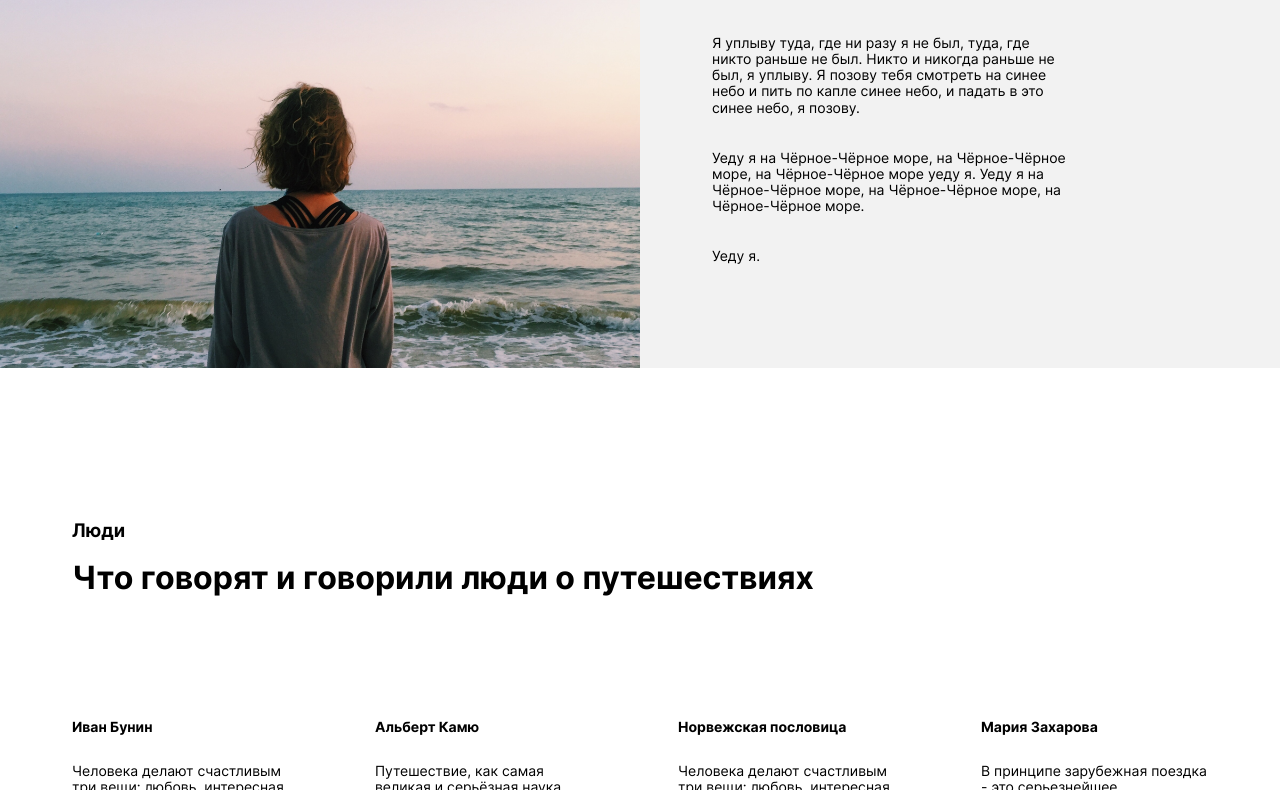
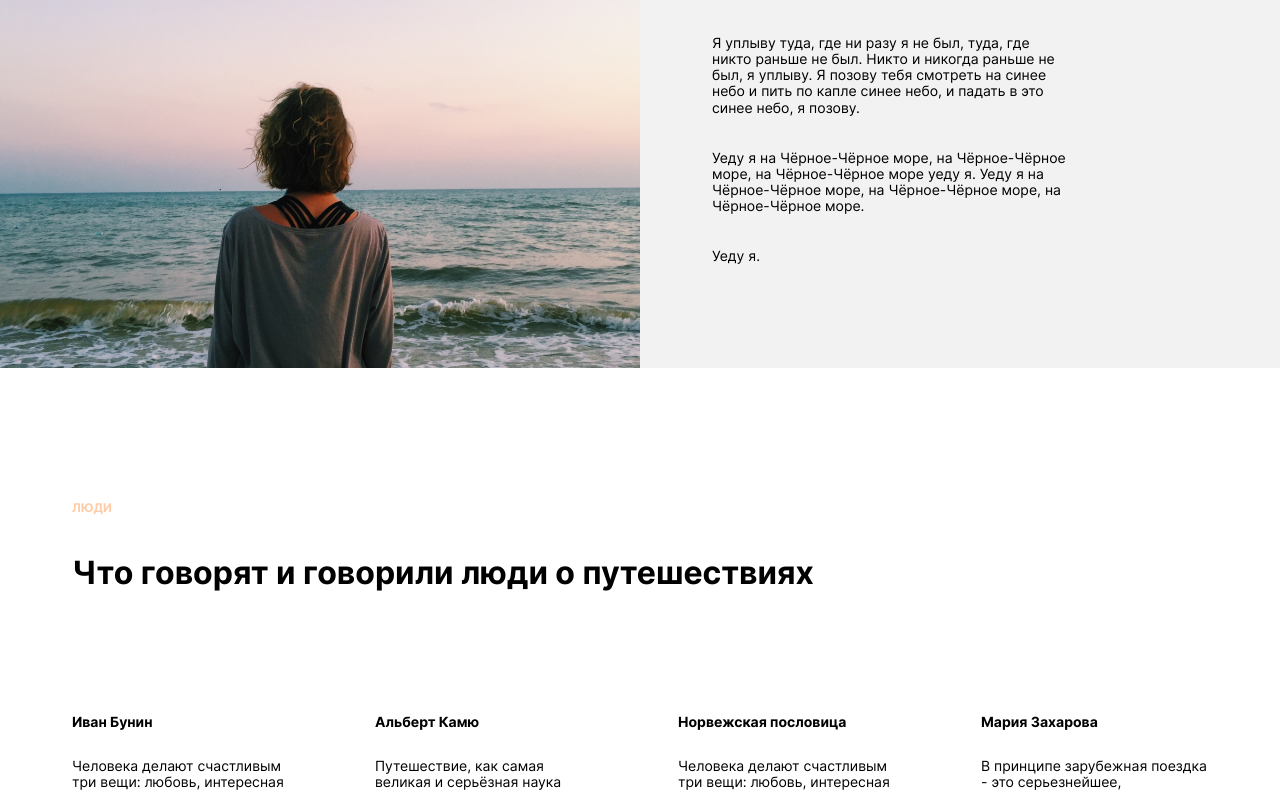
Before and after one commit to MorphineMePlz/Where-will-i-go-, a plain HTML site: page index.html in a window 1280 px wide. Shown: the part 1864-2654 px from the top of the page. Drawn offline with nearby package versions, Linux system fonts and the light colour scheme.

Commit message:
fix: the final version v2

```diff
--- a/pages/index.css
+++ b/pages/index.css
@@ -24,7 +24,7 @@
 @import url(../blocks/card/__text-container/card__text-container.css);
 @import url(../blocks/card/__title/card__title.css);
 
-@import url(../blocks/section/__subtitle.css);
+@import url(../blocks/section/__subtitle/section__subtitle.css);
 @import url(../blocks/section/__title/section__title.css);
 
 @import url(../blocks/people/people.css);
```
